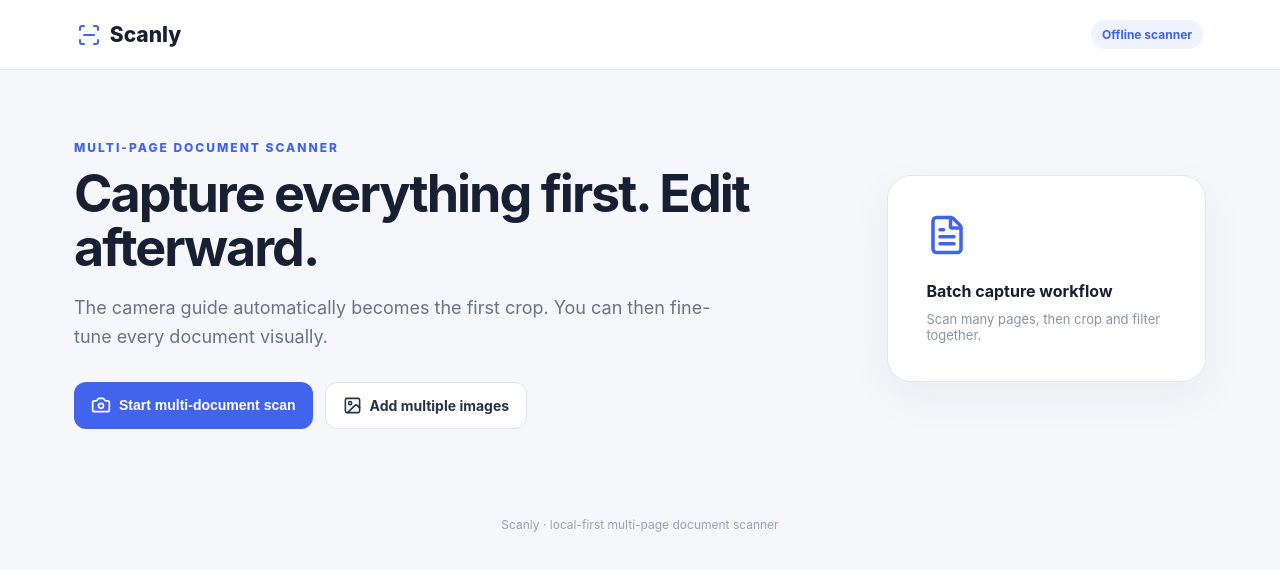
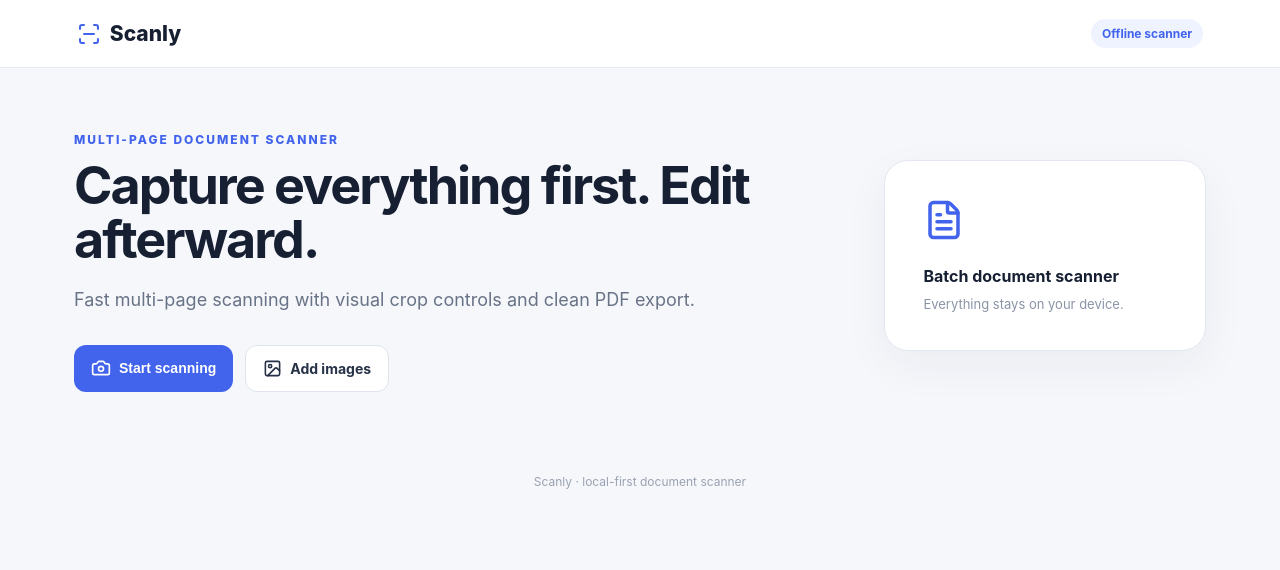
Before and after one commit to shivruti5658-afk/SCANLY, a React (Vite) app: page / in a window 1280 px wide. Shown: the top 570 px of the page. Built offline with nearby package versions, Linux system fonts and the light colour scheme.

Commit message:
NEW CHANGES

```diff
--- a/src/main.tsx
+++ b/src/main.tsx
@@ -1,437 +1,138 @@
-import React, { useEffect, useRef, useState } from "react";
-import { createRoot } from "react-dom/client";
-import { jsPDF } from "jspdf";
-import {
-  Camera,
-  FileText,
-  Download,
-  Trash2,
-  RotateCw,
-  Plus,
-  ScanLine,
-  X,
-  Image as ImageIcon,
-  Check,
-  Crop,
-  ChevronLeft,
-  RefreshCw,
-} from "lucide-react";
-import "./style.css";
+import React,{useEffect,useRef,useState} from 'react';
+import {createRoot} from 'react-dom/client';
+import {jsPDF} from 'jspdf';
+import {Camera,FileText,Download,Plus,ScanLine,X,Image as ImageIcon,Check,Crop,ChevronLeft,RefreshCw} from 'lucide-react';
+import './style.css';
 
-type Filter = "Original" | "Grayscale" | "B&W";
-type CropBox = { x: number; y: number; w: number; h: number };
-type Page = {
-  id: number;
-  src: string;
-  filter: Filter;
-  rotation: number;
-  crop: CropBox;
-};
-const filters: Filter[] = ["Original", "Grayscale", "B&W"];
-const fullCrop = { x: 0, y: 0, w: 100, h: 100 };
-const guideCrop = { x: 8, y: 14, w: 84, h: 72 };
-type Handle = "tl" | "tr" | "bl" | "br" | "t" | "b" | "l" | "r";
+type Filter='Original'|'Grayscale'|'B&W';
+type CropBox={x:number;y:number;w:number;h:number};
+type Page={id:number;src:string;filter:Filter;crop:CropBox};
+type Handle='tl'|'tr'|'bl'|'br'|'t'|'b'|'l'|'r';
+const filters:Filter[]=['Original','Grayscale','B&W'];
+const fullCrop={x:0,y:0,w:100,h:100};
+const guideCrop={x:8,y:14,w:84,h:72};
 
-function App() {
-  const video = useRef<HTMLVideoElement>(null),
-    stream = useRef<MediaStream | null>(null),
-    cropArea = useRef<HTMLDivElement>(null);
-  const [pages, setPages] = useState<Page[]>([]),
-    [scanning, setScanning] = useState(false),
-    [editing, setEditing] = useState(false);
-  const [selected, setSelected] = useState<number | null>(null),
-    [name, setName] = useState("Scanned Document"),
-    [cameraInfo, setCameraInfo] = useState("");
-  const [flash, setFlash] = useState(false),
-    drag = useRef<{ h: Handle; crop: CropBox } | null>(null);
-  useEffect(
-    () => () => stream.current?.getTracks().forEach((t) => t.stop()),
-    [],
-  );
-  async function openCamera() {
+function App(){
+ const video=useRef<HTMLVideoElement>(null);
+ const stream=useRef<MediaStream|null>(null);
+ const cropArea=useRef<HTMLDivElement>(null);
+ const drag=useRef<{h:Handle;crop:CropBox}|null>(null);
+ const [pages,setPages]=useState<Page[]>([]);
+ const [scanning,setScanning]=useState(false);
+ const [editing,setEditing]=useState(false);
+ const [selected,setSelected]=useState<number|null>(null);
+ const [name,setName]=useState('Scanned Document');
+ const [flash,setFlash]=useState(false);
+
+ useEffect(()=>()=>stream.current?.getTracks().forEach(t=>t.stop()),[]);
+ const stopCamera=()=>{stream.current?.getTracks().forEach(t=>t.stop());stream.current=null};
+
+ async function openCamera(){
   setScanning(true);
-    try {
-      stream.current = await navigator.mediaDevices.getUserMedia({
-        video: {
-          facingMode: { ideal: "environment" },
-          width: { ideal: 9999 },
-          height: { ideal: 9999 },
-        },
-        audio: false,
+  try{
+   // 1080p is a practical balance: sharp scans with a much faster preview/capture pipeline.
+   const s=await navigator.mediaDevices.getUserMedia({
+    video:{facingMode:{ideal:'environment'},width:{ideal:1920,max:1920},height:{ideal:1080,max:1080},frameRate:{ideal:30,max:30}},
+    audio:false
    });
-      const s = stream.current.getVideoTracks()[0]?.getSettings();
-      if (s?.width && s?.height) setCameraInfo(`${s.width} × ${s.height}`);
-      if (video.current) video.current.srcObject = stream.current;
-    } catch {
-      alert("Camera access was denied or unavailable.");
-      setScanning(false);
+   stream.current=s;
+   if(video.current){video.current.srcObject=s;await video.current.play().catch(()=>{})}
+  }catch{alert('Camera access was denied or unavailable.');setScanning(false)}
  }
+
+ function addPage(src:string,crop:CropBox=fullCrop){
+  const p={id:Date.now()+Math.random(),src,filter:'Original' as Filter,crop};
+  setPages(ps=>[...ps,p]);setSelected(p.id);
  }
-  function addPage(src: string, crop = fullCrop) {
-    const p = {
-      id: Date.now() + Math.random(),
-      src,
-      filter: "Original" as Filter,
-      rotation: 0,
-      crop,
-    };
-    setPages((x) => [...x, p]);
-    setSelected(p.id);
+
+ function capture(){
+  const v=video.current;if(!v?.videoWidth)return;
+  const c=document.createElement('canvas');
+  c.width=v.videoWidth;c.height=v.videoHeight;
+  const ctx=c.getContext('2d',{alpha:false,desynchronized:true});
+  ctx?.drawImage(v,0,0);
+  // Fast encoding while retaining high visual quality.
+  c.toBlob(blob=>{
+   if(!blob)return;
+   addPage(URL.createObjectURL(blob),{...guideCrop});
+   setFlash(true);setTimeout(()=>setFlash(false),650);
+  },'image/jpeg',0.96);
  }
-  function capture() {
-    if (!video.current?.videoWidth) return;
-    const c = document.createElement("canvas");
-    c.width = video.current.videoWidth;
-    c.height = video.current.videoHeight;
-    c.getContext("2d", { alpha: false })!.drawImage(video.current, 0, 0);
-    c.toBlob(
-      (b) => {
-        if (b) {
-          addPage(URL.createObjectURL(b), { ...guideCrop });
-          setFlash(true);
-          setTimeout(() => setFlash(false), 850);
+
+ function finishCapture(){
+  stopCamera();setScanning(false);
+  if(pages.length){setEditing(true);setSelected(pages[pages.length-1].id)}
  }
-      },
-      "image/jpeg",
-      0.98,
-    );
+
+ function upload(e:React.ChangeEvent<HTMLInputElement>){
+  const files=Array.from(e.target.files||[]);
+  files.forEach(f=>{const r=new FileReader();r.onload=()=>addPage(String(r.result));r.readAsDataURL(f)});
+  if(files.length)setTimeout(()=>setEditing(true),50);
+  e.target.value='';
  }
-  function finishCapture() {
-    stream.current?.getTracks().forEach((t) => t.stop());
-    setScanning(false);
-    if (pages.length) {
-      setEditing(true);
-      setSelected(pages[pages.length - 1].id);
+
+ function update(id:number,patch:Partial<Page>){setPages(ps=>ps.map(p=>p.id===id?{...p,...patch}:p))}
+ const current=pages.find(p=>p.id===selected)||pages[0];
+
+ function beginCrop(h:Handle,e:React.PointerEvent){
+  e.preventDefault();drag.current={h,crop:{...current.crop}};
+  (e.currentTarget as HTMLElement).setPointerCapture?.(e.pointerId);
  }
+ function moveCrop(e:React.PointerEvent){
+  if(!drag.current||!current||!cropArea.current)return;
+  const r=cropArea.current.getBoundingClientRect();
+  const px=Math.max(0,Math.min(100,(e.clientX-r.left)/r.width*100));
+  const py=Math.max(0,Math.min(100,(e.clientY-r.top)/r.height*100));
+  const s=drag.current.crop,h=drag.current.h,min=8;let n={...s};
+  if(h.includes('l')){const x=Math.min(px,s.x+s.w-min);n.x=x;n.w=s.x+s.w-x}
+  if(h.includes('r'))n.w=Math.max(min,px-s.x);
+  if(h.includes('t')){const y=Math.min(py,s.y+s.h-min);n.y=y;n.h=s.y+s.h-y}
+  if(h.includes('b'))n.h=Math.max(min,py-s.y);
+  n.x=Math.max(0,n.x);n.y=Math.max(0,n.y);n.w=Math.min(n.w,100-n.x);n.h=Math.min(n.h,100-n.y);
+  update(current.id,{crop:n});
  }
-  function upload(e: React.ChangeEvent<HTMLInputElement>) {
-    Array.from(e.target.files || []).forEach((f) => {
-      const r = new FileReader();
-      r.onload = () => addPage(String(r.result));
-      r.readAsDataURL(f);
-    });
-    if (e.target.files?.length) setTimeout(() => setEditing(true), 50);
-    e.target.value = "";
+ const endCrop=()=>{drag.current=null};
+
+ async function makePdf(){
+  if(!pages.length)return;
+  let pdf:jsPDF|undefined;
+  for(const p of pages){
+   const img=new Image();
+   await new Promise<void>(resolve=>{img.onload=()=>resolve();img.src=p.src});
+   const sx=img.width*p.crop.x/100,sy=img.height*p.crop.y/100;
+   const sw=img.width*p.crop.w/100,sh=img.height*p.crop.h/100;
+   const canvas=document.createElement('canvas');
+   canvas.width=Math.max(1,Math.round(sw));canvas.height=Math.max(1,Math.round(sh));
+   const ctx=canvas.getContext('2d')!;
+   if(p.filter==='Grayscale')ctx.filter='grayscale(1)';
+   if(p.filter==='B&W')ctx.filter='grayscale(1) contrast(2.5) brightness(1.12)';
+   ctx.drawImage(img,sx,sy,sw,sh,0,0,canvas.width,canvas.height);
+   // Each PDF page has the exact cropped image aspect ratio, so there is no white border.
+   const w=canvas.width,h=canvas.height;
+   if(!pdf)pdf=new jsPDF({unit:'px',format:[w,h],orientation:w>=h?'landscape':'portrait',hotfixes:['px_scaling']});
+   else pdf.addPage([w,h],w>=h?'landscape':'portrait');
+   pdf.addImage(canvas.toDataURL('image/jpeg',0.98),'JPEG',0,0,w,h,undefined,'FAST');
   }
-  function update(id: number, patch: Partial<Page>) {
-    setPages((ps) => ps.map((p) => (p.id === id ? { ...p, ...patch } : p)));
+  pdf?.save(`${name.trim()||'Scanned Document'}.pdf`);
  }
-  const current = pages.find((p) => p.id === selected) || pages[0];
-  function beginCrop(h: Handle, e: React.PointerEvent) {
-    e.preventDefault();
-    e.currentTarget.setPointerCapture?.(e.pointerId);
-    drag.current = { h, crop: { ...current.crop } };
+
+ return <div className="app"><header><div className="brand"><ScanLine/><span>Scanly</span></div><span className="badge">Offline scanner</span></header><main>
+ {!scanning&&!editing&&<section className="hero"><div><p className="eyebrow">MULTI-PAGE DOCUMENT SCANNER</p><h1>Capture everything first. Edit afterward.</h1><p className="sub">Fast multi-page scanning with visual crop controls and clean PDF export.</p><div className="actions"><button className="primary" onClick={openCamera}><Camera size={20}/> Start scanning</button><label className="secondary"><ImageIcon size={19}/> Add images<input type="file" accept="image/*" multiple onChange={upload}/></label></div></div><div className="hero-card"><FileText size={42}/><strong>Batch document scanner</strong><span>Everything stays on your device.</span></div></section>}
+
+ {editing&&!scanning&&current&&<section className="editor">
+  <div className="editor-head"><div><p className="eyebrow">EDIT DOCUMENT</p><h2>{pages.length} page{pages.length!==1?'s':''}</h2></div><div className="editor-actions"><button className="secondary small" onClick={openCamera}><Plus size={17}/> Add pages</button><button className="secondary small" onClick={()=>setEditing(false)}><ChevronLeft size={17}/> Back</button></div></div>
+  <div className="simple-editor">
+   <div className="page-strip">{pages.map((p,i)=><button key={p.id} className={'page-tab '+(p.id===selected?'active':'')} onClick={()=>setSelected(p.id)}><img src={p.src}/><span>{i+1}</span></button>)}</div>
+   <div className="preview-area"><div ref={cropArea} className="crop-stage" onPointerMove={moveCrop} onPointerUp={endCrop} onPointerCancel={endCrop}>
+    <img className="stationary-image" src={current.src} style={{filter:current.filter==='Grayscale'?'grayscale(1)':current.filter==='B&W'?'grayscale(1) contrast(2.5) brightness(1.12)':'none'}}/>
+    <div className="crop-mask" style={{left:`${current.crop.x}%`,top:`${current.crop.y}%`,width:`${current.crop.w}%`,height:`${current.crop.h}%`}}><div className="crop-box">{(['tl','tr','bl','br','t','b','l','r'] as Handle[]).map(h=><span key={h} className={'handle '+h} onPointerDown={e=>beginCrop(h,e)}/>)}</div></div>
+   </div></div>
+   <div className="edit-controls"><div className="crop-label"><Crop size={17}/> Drag corners or edges to crop</div><button className="reset-crop" onClick={()=>update(current.id,{crop:{...fullCrop}})}><RefreshCw size={16}/> Reset</button><div className="filter-buttons">{filters.map(f=><button key={f} className={current.filter===f?'chosen':''} onClick={()=>update(current.id,{filter:f})}>{f}</button>)}</div></div>
+  </div>
+  <div className="export"><div><label>PDF filename</label><input value={name} placeholder="Enter PDF name" onChange={e=>setName(e.target.value)}/></div><button className="primary" onClick={makePdf}><Download size={19}/> Download PDF</button></div>
+ </section>}
+
+ {scanning&&<section className="camera"><div className="camera-top"><button onClick={()=>{stopCamera();setScanning(false)}}><X/></button><div><span>Multi-document scan</span><small>{pages.length} captured</small></div><button className="finish" disabled={!pages.length} onClick={finishCapture}><Check size={18}/> Finish</button></div><video ref={video} autoPlay playsInline muted/><div className="guide"><span>Align document inside frame</span></div>{flash&&<div className="captured"><Check size={28}/><b>Captured</b><small>{pages.length} page{pages.length!==1?'s':''} ready</small></div>}<div className="capture-bottom"><button className="shutter" onClick={capture}><span/></button><p>Tap to capture · camera stays ready</p></div></section>}
+ </main><footer>Scanly · local-first document scanner</footer></div>
 }
-  function moveCrop(e: React.PointerEvent) {
-    if (!drag.current || !current || !cropArea.current) return;
-    const rect = cropArea.current.getBoundingClientRect(),
-      dx = ((e.clientX - (rect.left + rect.width / 2)) / rect.width) * 100,
-      dy = ((e.clientY - (rect.top + rect.height / 2)) / rect.height) * 100;
-    const h = drag.current.h,
-      start = drag.current.crop;
-    let n = { ...start },
-      min = 8;
-    const px = ((e.clientX - rect.left) / rect.width) * 100,
-      py = ((e.clientY - rect.top) / rect.height) * 100;
-    if (h.includes("l")) {
-      const nx = Math.max(0, Math.min(px, start.x + start.w - min));
-      n.w = start.x + start.w - nx;
-      n.x = nx;
-    }
-    if (h.includes("r"))
-      n.w = Math.max(min, Math.min(100 - start.x, px - start.x));
-    if (h.includes("t")) {
-      const ny = Math.max(0, Math.min(py, start.y + start.h - min));
-      n.h = start.y + start.h - ny;
-      n.y = ny;
-    }
-    if (h.includes("b"))
-      n.h = Math.max(min, Math.min(100 - start.y, py - start.y));
-    update(current.id, { crop: n });
-  }
-  function endCrop() {
-    drag.current = null;
-  }
-  async function makePdf() {
-    if (!pages.length) return;
-    const pdf = new jsPDF({ unit: "mm", format: "a4" });
-    for (let i = 0; i < pages.length; i++) {
-      if (i) pdf.addPage();
-      const p = pages[i],
-        img = new Image();
-      await new Promise<void>((r) => {
-        img.onload = () => r();
-        img.src = p.src;
-      });
-      const sx = (img.width * p.crop.x) / 100,
-        sy = (img.height * p.crop.y) / 100,
-        sw = (img.width * p.crop.w) / 100,
-        sh = (img.height * p.crop.h) / 100,
-        temp = document.createElement("canvas");
-      temp.width = Math.round(sw);
-      temp.height = Math.round(sh);
-      const ctx = temp.getContext("2d")!;
-      if (p.filter === "Grayscale") ctx.filter = "grayscale(1)";
-      if (p.filter === "B&W")
-        ctx.filter = "grayscale(1) contrast(2.5) brightness(1.12)";
-      ctx.drawImage(img, sx, sy, sw, sh, 0, 0, sw, sh);
-      const ratio = sw / sh,
-        maxW = 194,
-        maxH = 281;
-      let w = maxW,
-        h = w / ratio;
-      if (h > maxH) {
-        h = maxH;
-        w = h * ratio;
-      }
-      pdf.addImage(
-        temp.toDataURL("image/jpeg", 0.98),
-        "JPEG",
-        (210 - w) / 2,
-        (297 - h) / 2,
-        w,
-        h,
-        undefined,
-        "FAST",
-      );
-    }
-    pdf.save(`${name.trim() || "Scanned Document"}.pdf`);
-  }
-  return (
-    <div className="app">
-      <header>
-        <div className="brand">
-          <ScanLine />
-          <span>Scanly</span>
-        </div>
-        <span className="badge">Offline scanner</span>
-      </header>
-      <main>
-        {!scanning && !editing && (
-          <section className="hero">
-            <div>
-              <p className="eyebrow">MULTI-PAGE DOCUMENT SCANNER</p>
-              <h1>Capture everything first. Edit afterward.</h1>
-              <p className="sub">
-                The camera guide automatically becomes the first crop. You can
-                then fine-tune every document visually.
-              </p>
-              <div className="actions">
-                <button className="primary" onClick={openCamera}>
-                  <Camera size={20} /> Start multi-document scan
-                </button>
-                <label className="secondary">
-                  <ImageIcon size={19} /> Add multiple images
-                  <input
-                    type="file"
-                    accept="image/*"
-                    multiple
-                    onChange={upload}
-                  />
-                </label>
-              </div>
-            </div>
-            <div className="hero-card">
-              <FileText size={42} />
-              <strong>Batch capture workflow</strong>
-              <span>Scan many pages, then crop and filter together.</span>
-            </div>
-          </section>
-        )}
-        {editing && !scanning && current && (
-          <section className="editor">
-            <div className="editor-head">
-              <div>
-                <p className="eyebrow">VISUAL DOCUMENT EDITOR</p>
-                <h2>
-                  {pages.length} page{pages.length !== 1 ? "s" : ""} captured
-                </h2>
-              </div>
-              <div className="editor-actions">
-                <button className="secondary small" onClick={openCamera}>
-                  <Plus size={17} /> Capture more
-                </button>
-                <button
-                  className="secondary small"
-                  onClick={() => setEditing(false)}
-                >
-                  <ChevronLeft size={17} /> Back
-                </button>
-              </div>
-            </div>
-            <div className="editor-layout">
-              <aside className="page-list">
-                {pages.map((p, i) => (
-                  <button
-                    className={
-                      "page-tab " + (p.id === selected ? "active" : "")
-                    }
-                    onClick={() => setSelected(p.id)}
-                    key={p.id}
-                  >
-                    <img src={p.src} />
-                    <span>Page {i + 1}</span>
-                  </button>
-                ))}
-              </aside>
-              <div className="preview-area">
-                <div
-                  ref={cropArea}
-                  className="crop-stage"
-                  onPointerMove={moveCrop}
-                  onPointerUp={endCrop}
-                  onPointerCancel={endCrop}
-                >
-                  <img
-                    className="stationary-image"
-                    src={current.src}
-                    style={{
-                      filter:
-                        current.filter === "Grayscale"
-                          ? "grayscale(1)"
-                          : current.filter === "B&W"
-                            ? "grayscale(1) contrast(2.5) brightness(1.12)"
-                            : "none",
-                    }}
-                  />
-                  <div
-                    className="crop-mask"
-                    style={{
-                      left: `${current.crop.x}%`,
-                      top: `${current.crop.y}%`,
-                      width: `${current.crop.w}%`,
-                      height: `${current.crop.h}%`,
-                    }}
-                  >
-                    <div className="crop-box">
-                      {(
-                        ["tl", "tr", "bl", "br", "t", "b", "l", "r"] as Handle[]
-                      ).map((h) => (
-                        <span
-                          key={h}
-                          className={"handle " + h}
-                          onPointerDown={(e) => beginCrop(h, e)}
-                        />
-                      ))}
-                    </div>
-                  </div>
-                </div>
-                <span className="crop-note">
-                  Drag the corners or edges. The image remains fixed so you can
-                  see exactly what is being cropped.
-                </span>
-              </div>
-              <aside className="tools">
-                <div className="tool-title">
-                  <Crop size={18} /> Crop
-                </div>
-                <p className="tool-help">
-                  Drag the white handles directly on the document.
-                </p>
-                <button
-                  className="reset-crop"
-                  onClick={() => update(current.id, { crop: { ...fullCrop } })}
-                >
-                  <RefreshCw size={16} /> Reset crop
-                </button>
-                <div className="tool-title">Filter</div>
-                <div className="filter-buttons">
-                  {filters.map((f) => (
-                    <button
-                      key={f}
-                      className={current.filter === f ? "chosen" : ""}
-                      onClick={() => update(current.id, { filter: f })}
-                    >
-                      {f}
-                    </button>
-                  ))}
-                </div>
-                <button
-                  className="rotate-btn"
-                  onClick={() =>
-                    update(current.id, {
-                      rotation: (current.rotation + 90) % 360,
-                    })
-                  }
-                >
-                  <RotateCw size={17} /> Rotate 90°
-                </button>
-                <button
-                  className="delete-btn"
-                  onClick={() => {
-                    const rest = pages.filter((p) => p.id !== current.id);
-                    setPages(rest);
-                    setSelected(rest[0]?.id ?? null);
-                  }}
-                >
-                  <Trash2 size={17} /> Delete page
-                </button>
-              </aside>
-            </div>
-            <div className="export">
-              <div>
-                <label>PDF filename</label>
-                <input
-                  value={name}
-                  placeholder="Enter PDF name"
-                  onChange={(e) => setName(e.target.value)}
-                />
-              </div>
-              <button className="primary" onClick={makePdf}>
-                <Download size={19} /> Generate & Download PDF
-              </button>
-            </div>
-          </section>
-        )}
-        {scanning && (
-          <section className="camera">
-            <div className="camera-top">
-              <button
-                onClick={() => {
-                  stream.current?.getTracks().forEach((t) => t.stop());
-                  setScanning(false);
-                }}
-              >
-                <X />
-              </button>
-              <div>
-                <span>Multi-document scan</span>
-                <small>
-                  {pages.length} captured{cameraInfo ? ` · ${cameraInfo}` : ""}
-                </small>
-              </div>
-              <button
-                className="finish"
-                disabled={!pages.length}
-                onClick={finishCapture}
-              >
-                <Check size={18} /> Finish
-              </button>
-            </div>
-            <video ref={video} autoPlay playsInline muted />
-            <div className="guide">
-              <span>Align document inside frame</span>
-            </div>
-            {flash && (
-              <div className="captured">
-                <Check size={28} />
-                <b>Captured</b>
-                <small>
-                  {pages.length} page{pages.length !== 1 ? "s" : ""} ready
-                </small>
-              </div>
-            )}
-            <div className="capture-bottom">
-              <button className="shutter" onClick={capture}>
-                <span />
-              </button>
-              <p>Tap to capture · camera stays open for the next document</p>
-            </div>
-          </section>
-        )}
-      </main>
-      <footer>Scanly · local-first multi-page document scanner</footer>
-    </div>
-  );
-}
-createRoot(document.getElementById("root")!).render(<App />);
+createRoot(document.getElementById('root')!).render(<App/>);
```
Also changed, not shown: src/style.css. Lines whose indentation alone changed are shown as unchanged.
